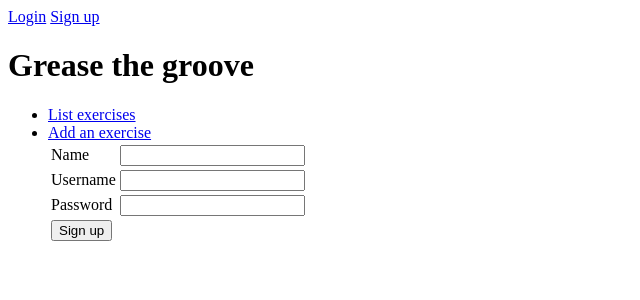
After one commit to juukaup/gtg-app, a Flask app: page /auth/register in a window 1280 px wide. The commit adds this page. Shown: the top 300 px of the page, without its empty margins (0-640 px from the left). Run offline with Flask 2, Linux system fonts and the light colour scheme.

Commit message:
Created register form and password encryption

```diff
--- a/application/__init__.py
+++ b/application/__init__.py
@@ -1,7 +1,10 @@
 # Flask app
 import os
 from flask import Flask
+from flask_bcrypt import Bcrypt
+
 app = Flask(__name__)
+bcrypt = Bcrypt(app)
 app.config.from_object(os.environ['APP_SETTINGS'])
 app.config['SQLALCHEMY_TRACK_MODIFICATIONS'] = False
 
--- a/application/auth/forms.py
+++ b/application/auth/forms.py
@@ -1,9 +1,33 @@
 from flask_wtf import FlaskForm
-from wtforms import PasswordField, StringField
+from wtforms import PasswordField, StringField, PasswordField, validators
 
 class LoginForm(FlaskForm):
-    username = StringField("Username")
-    password = PasswordField("Password")
+    username = StringField("Username", [validators.required(message="Please enter your name.")])
+    password = PasswordField("Password", [validators.required("Please enter your password.")])
 
     class Meta:
         csrf = False
+
+class RegisterForm(FlaskForm):
+    name = StringField("Name", [validators.required(), validators.Length(
+        min=2, max=50, message="Name must be between 2 and 50 characters."),
+        validators.Regexp('^[a-zA-Z]+$', message="Name can contain only letters.")])
+
+    username = StringField("Username", [validators.required(), validators.Length(
+        min=4, max=50, message="Username must be between 4 and 30 characters."),
+        validators.Regexp('^[\w]+$', message="Username can only contain alphanumeric characters.")])
+
+    password = PasswordField("Password", [validators.required(), validators.Length(
+        min=2, max=60, message="Password must be between 8 and 60 characters."),
+        validators.Regexp('^[\w]+$', message="Password must contain both letters and numbers.")
+        ])
+
+    class Meta:
+        csrf = False
+
+class ChangePasswordForm(FlaskForm):
+    password = PasswordField('New Password', [validators.required(), validators.EqualTo('confirm', message='Passwords must match')])
+    confirm  = PasswordField('Repeat Password')
+
+    class Meta:
+        csrf = False
--- a/application/auth/views.py
+++ b/application/auth/views.py
@@ -1,9 +1,34 @@
 from flask import render_template, request, redirect, url_for
 from flask_login import login_user, logout_user
 
-from application import app
+from application import app, db, bcrypt
 from application.auth.models import User
-from application.auth.forms import LoginForm
+from application.auth.forms import LoginForm, RegisterForm, ChangePasswordForm
+
+@app.route("/auth/register", methods = ["GET", "POST"])
+def auth_register():
+    if request.method == "GET":
+        return render_template("auth/registerform.html", form = RegisterForm())
+
+    form = RegisterForm(request.form)
+
+    username = User.query.filter_by(username=form.username.data).first()
+    if username:
+        return render_template("auth/registerform.html", form=form, error="Username already exists")
+
+    if not form.validate():
+        return render_template("auth/registerform.html", form=form, error="problems")
+
+    pw_hash = bcrypt.generate_password_hash(form.password.data).decode("utf-8")
+    new_user = User(form.name.data, form.username.data, pw_hash)
+
+    db.session().add(new_user)
+    db.session().commit()
+
+    new_user_login = User.query.filter_by(username=form.username.data).first()
+    login_user(new_user_login)
+    return redirect(url_for("index"))
+
 
 @app.route("/auth/login", methods = ["GET", "POST"])
 def auth_login():
@@ -11,13 +36,16 @@ def auth_login():
         return render_template("auth/loginform.html", form = LoginForm())
 
     form = LoginForm(request.form)
-    # mahdolliset validoinnit
 
-    user = User.query.filter_by(username=form.username.data, password=form.password.data).first()
+    user = User.query.filter_by(username=form.username.data).first()
+
     if not user:
         return render_template("auth/loginform.html", form = form,
                                error = "No such username or password")
 
+    if not bcrypt.check_password_hash(user.password, form.password.data):
+        return render_template("auth/loginform.html", form=form,
+        error="No such username or password")
 
     login_user(user)
     return redirect(url_for("index"))
--- /dev/null
+++ b/application/templates/auth/registerform.html
@@ -0,0 +1,58 @@
+{% extends "layout.html" %}
+
+{% block body %}
+{{ error }}
+<form method="POST" action="{{ url_for('auth_register') }}">
+    <table>
+        <tr>
+            <td>
+                {{ form.name.label }}
+            </td>
+            <td>
+                {{ form.name }}
+            </td>
+            <td>
+                <ul>
+                    {% for error in form.name.errors %}
+                    <li>{{ error }}</li>
+                    {% endfor %}
+                </ul>
+            </td>
+        </tr>
+        <tr>
+            <td>
+                {{ form.username.label }}
+            </td>
+            <td>
+                {{ form.username }}
+            </td>
+            <td>
+                <ul>
+                    {% for error in form.username.errors %}
+                    <li>{{ error }}</li>
+                    {% endfor %}
+                </ul>
+            </td>
+        </tr>
+        <tr>
+            <td>
+                {{ form.password.label }}
+            </td>
+            <td>
+                {{ form.password }}
+            </td>
+            <td>
+                <ul>
+                    {% for error in form.password.errors %}
+                    <li>{{ error }}</li>
+                    {% endfor %}
+                </ul>
+            </td>
+        </tr>
+        <tr>
+            <td colspan="2">
+                <input type="submit" value="Sign up" />
+            </td>
+        </tr>
+</form>
+{% endblock %}
--- a/application/templates/layout.html
+++ b/application/templates/layout.html
@@ -13,6 +13,7 @@
   </p>
   {% else %}
   <a href="{{ url_for('auth_login') }}">Login</a>
+  <a href="{{ url_for('auth_register') }}">Sign up</a>
   {% endif %}
 
   <h1>Grease the groove</h1>
--- a/requirements.txt
+++ b/requirements.txt
@@ -1,6 +1,9 @@
 alembic==1.3.3
+bcrypt==3.1.7
+cffi==1.13.2
 Click==7.0
 Flask==1.1.1
+Flask-Bcrypt==0.7.1
 Flask-Login==0.4.1
 Flask-Migrate==2.5.2
 Flask-Script==2.0.6
@@ -12,6 +15,7 @@ Jinja2==2.10.3
 Mako==1.1.1
 MarkupSafe==1.1.1
 psycopg2==2.8.4
+pycparser==2.19
 python-dateutil==2.8.1
 python-editor==1.0.4
 six==1.14.0
```
Also changed, not shown: application/exercises/views.py (+13 -0 lines), application/templates/exercises/list.html (+8 -3 lines).
